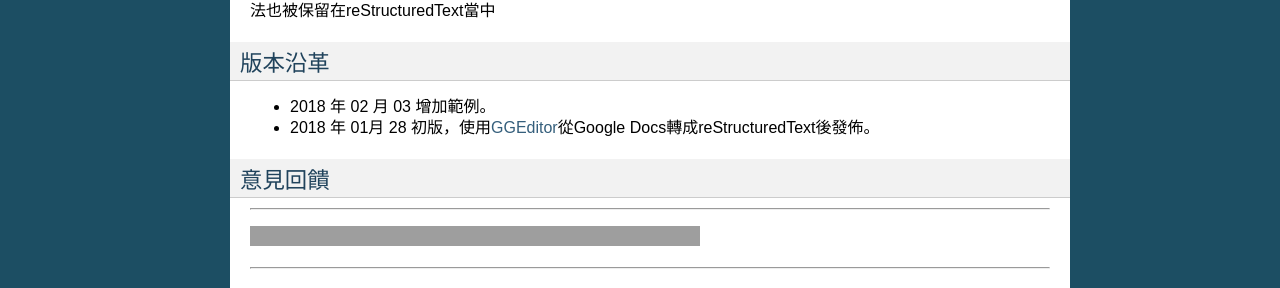
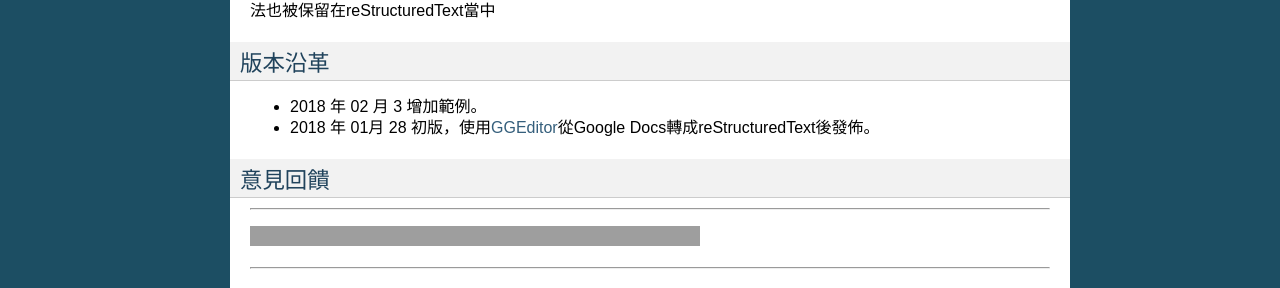
Before and after one commit to iapyeh/iapyeh, a Sphinx documentation site: the page built from docs/blogs/technical/docs_style_review_twisted.rst, in a window 1280 px wide and 900 px high, scrolled down 7858 px. Shown: the part 320-608 px from the top of the window. Built offline with Sphinx 7.4.7, drawn with Linux system fonts in a browser that asks for light colours; grey boxes are pictures that could not be loaded.

Commit message:
Google Docs reST Editor@2018-2-11 3:33:41

```diff
--- a/docs/blogs/technical/docs_style_review_twisted.rst
+++ b/docs/blogs/technical/docs_style_review_twisted.rst
@@ -171,7 +171,7 @@ Twisted使用\ |LINK8|\ 為文件的markup語法 \ |LINK9|\ 。Epytext是早期
 版本沿革
 ========
 
-* 2018 年 02 月 03 增加範例。
+* 2018 年 02 月 3 增加範例。
 
 * 2018 年 01月 28 初版，使用\ |LINK13|\ 從Google Docs轉成reStructuredText後發佈。
 
```
